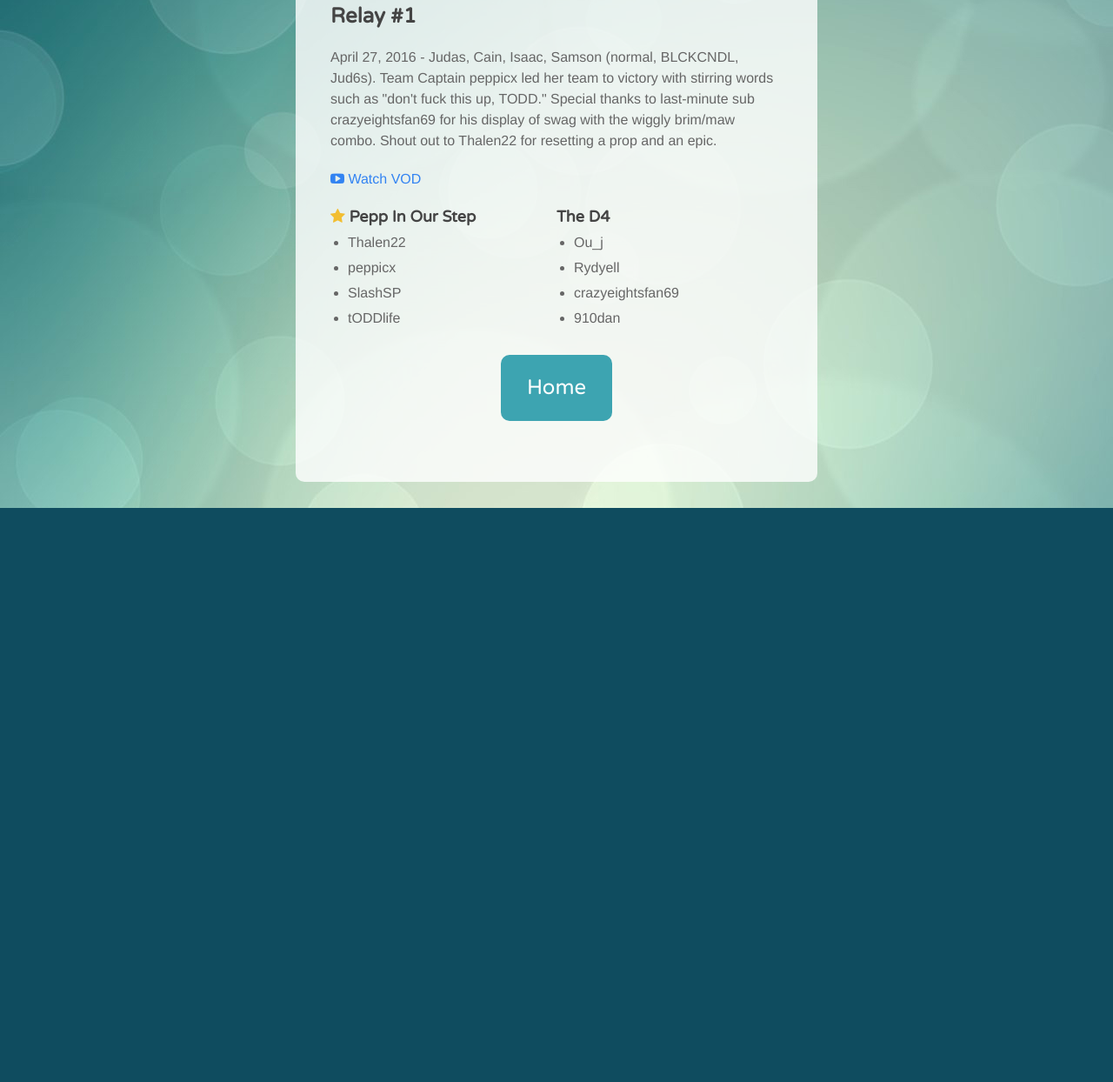
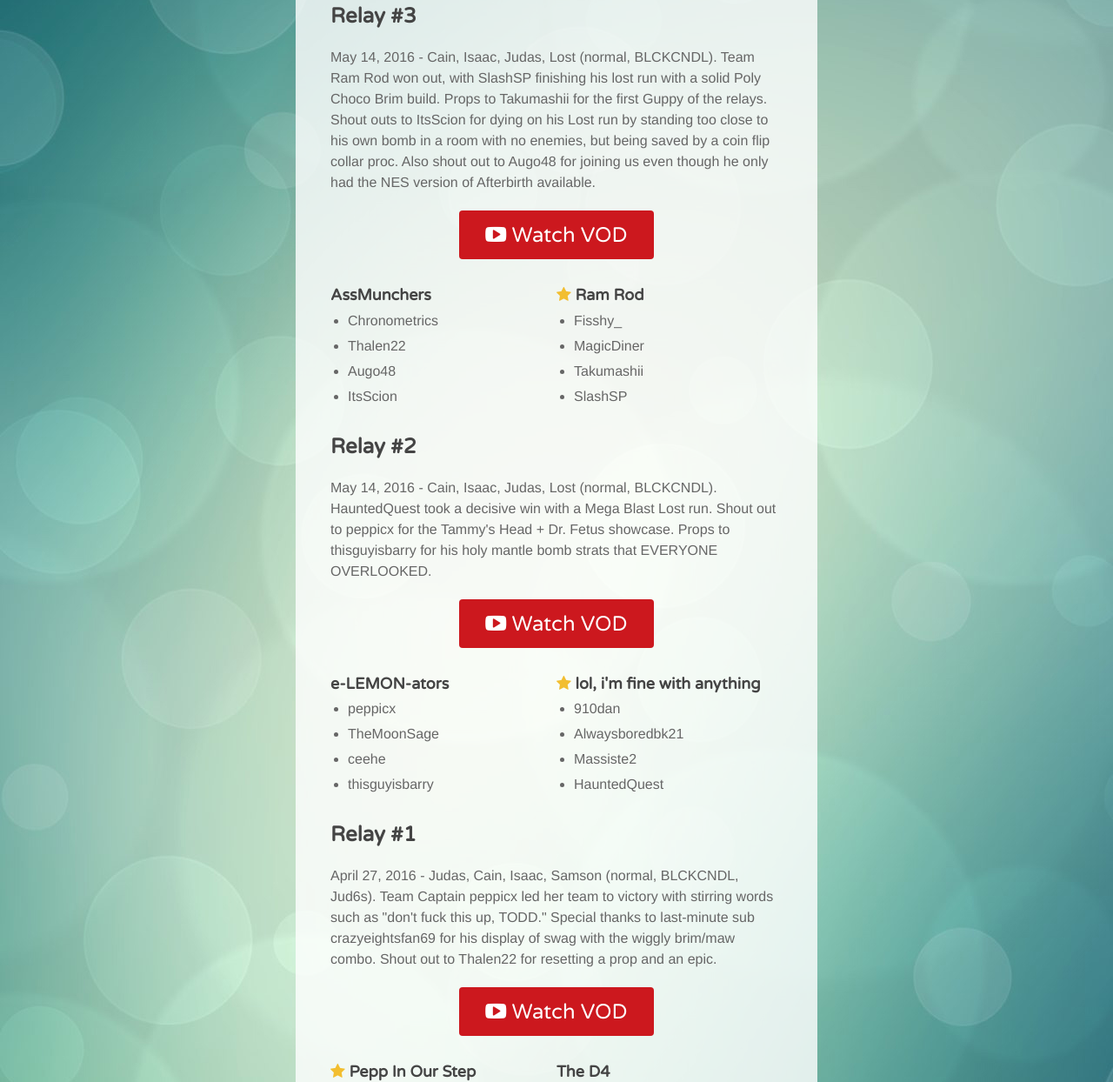
Before and after one commit to cranderveldt/deejumbles, a website: page rod/results.html in a window 1280 px wide. Shown: the part 490-1734 px from the top of the page at 87% size. Before the commit the page ends 1074 px from the top, so only its background shows below. Drawn offline with Linux system fonts and the light colour scheme.

Commit message:
post race junk

```diff
--- a/rod/results.html
+++ b/rod/results.html
@@ -21,9 +21,67 @@
   </header>
   <div class="container">
 
+    <h3 class="h3">Relay #3</h3>
+    <p>May 14, 2016 - Cain, Isaac, Judas, Lost (normal, BLCKCNDL). Team Ram Rod won out, with SlashSP finishing his lost run with a solid Poly Choco Brim build. Props to Takumashii for the first Guppy of the relays. Shout outs to ItsScion for dying on his Lost run by standing too close to his own bomb in a room with no enemies, but being saved by a coin flip collar proc. Also shout out to Augo48 for joining us even though he only had the NES version of Afterbirth available.</p>
+    <div class="text-center">
+      <a class="external-button youtube-button" href="https://www.youtube.com/watch?v=YqQJbZRdYSw"><i class="fa fa-youtube-play"></i> Watch VOD</a>
+    </div>
+
+    <div class="flex-row-all">
+      <div class="flex-col-6">
+        <h4 class="h4">AssMunchers</h4>
+        <ul class="compact">
+          <li>Chronometrics</li>
+          <li>Thalen22</li>
+          <li>Augo48</li>
+          <li>ItsScion</li>
+        </ul>
+      </div>
+
+      <div class="flex-col-6">
+        <h4 class="h4 winner"><i class="fa fa-star"></i> Ram Rod</h4>
+        <ul class="compact">
+          <li>Fisshy_</li>
+          <li>MagicDiner</li>
+          <li>Takumashii</li>
+          <li>SlashSP</li>
+        </ul>
+      </div>
+    </div>
+
+    <h3 class="h3">Relay #2</h3>
+    <p>May 14, 2016 - Cain, Isaac, Judas, Lost (normal, BLCKCNDL). HauntedQuest took a decisive win with a Mega Blast Lost run. Shout out to peppicx for the Tammy's Head + Dr. Fetus showcase. Props to thisguyisbarry for his holy mantle bomb strats that EVERYONE OVERLOOKED.</p>
+    <div class="text-center">
+      <a class="external-button youtube-button" href="https://www.youtube.com/watch?v=j2eqCV0Y8Y8"><i class="fa fa-youtube-play"></i> Watch VOD</a>
+    </div>
+
+    <div class="flex-row-all">
+      <div class="flex-col-6">
+        <h4 class="h4">e-LEMON-ators</h4>
+        <ul class="compact">
+          <li>peppicx</li>
+          <li>TheMoonSage</li>
+          <li>ceehe</li>
+          <li>thisguyisbarry</li>
+        </ul>
+      </div>
+
+      <div class="flex-col-6">
+        <h4 class="h4 winner"><i class="fa fa-star"></i> lol, i'm fine with anything</h4>
+        <ul class="compact">
+          <li>910dan</li>
+          <li>Alwaysboredbk21</li>
+          <li>Massiste2</li>
+          <li>HauntedQuest</li>
+        </ul>
+      </div>
+    </div>
+
     <h3 class="h3">Relay #1</h3>
     <p>April 27, 2016 - Judas, Cain, Isaac, Samson (normal, BLCKCNDL, Jud6s). Team Captain peppicx led her team to victory with stirring words such as "don't fuck this up, TODD." Special thanks to last-minute sub crazyeightsfan69 for his display of swag with the wiggly brim/maw combo. Shout out to Thalen22 for resetting a prop and an epic.</p>
-    <p><a href="https://www.youtube.com/watch?v=7eINwHE0M34"><i class="fa fa-youtube-play"></i> Watch VOD</a></p>
+    <div class="text-center">
+      <a class="external-button youtube-button" href="https://www.youtube.com/watch?v=7eINwHE0M34"><i class="fa fa-youtube-play"></i> Watch VOD</a>
+    </div>
 
     <div class="flex-row-all">
       <div class="flex-col-6">
--- a/sass/_layout.scss
+++ b/sass/_layout.scss
@@ -72,8 +72,8 @@
     color: #f2be30;
   }
 }
-.twitch-button {
-  background: #6441a4;
+
+.external-button {
   @include round(4px);
   color: white;
   text-decoration: none;
@@ -93,3 +93,12 @@
     opacity: .5;
   }
 }
+.internal-button {
+  background: #3da4b1;
+}
+.twitch-button {
+  background: #6441a4;
+}
+.youtube-button {
+  background: #cc181e;
+}
```
Also changed, not shown: rod/index.html (+6 -29 lines), css/styles.css, 1 other file.
